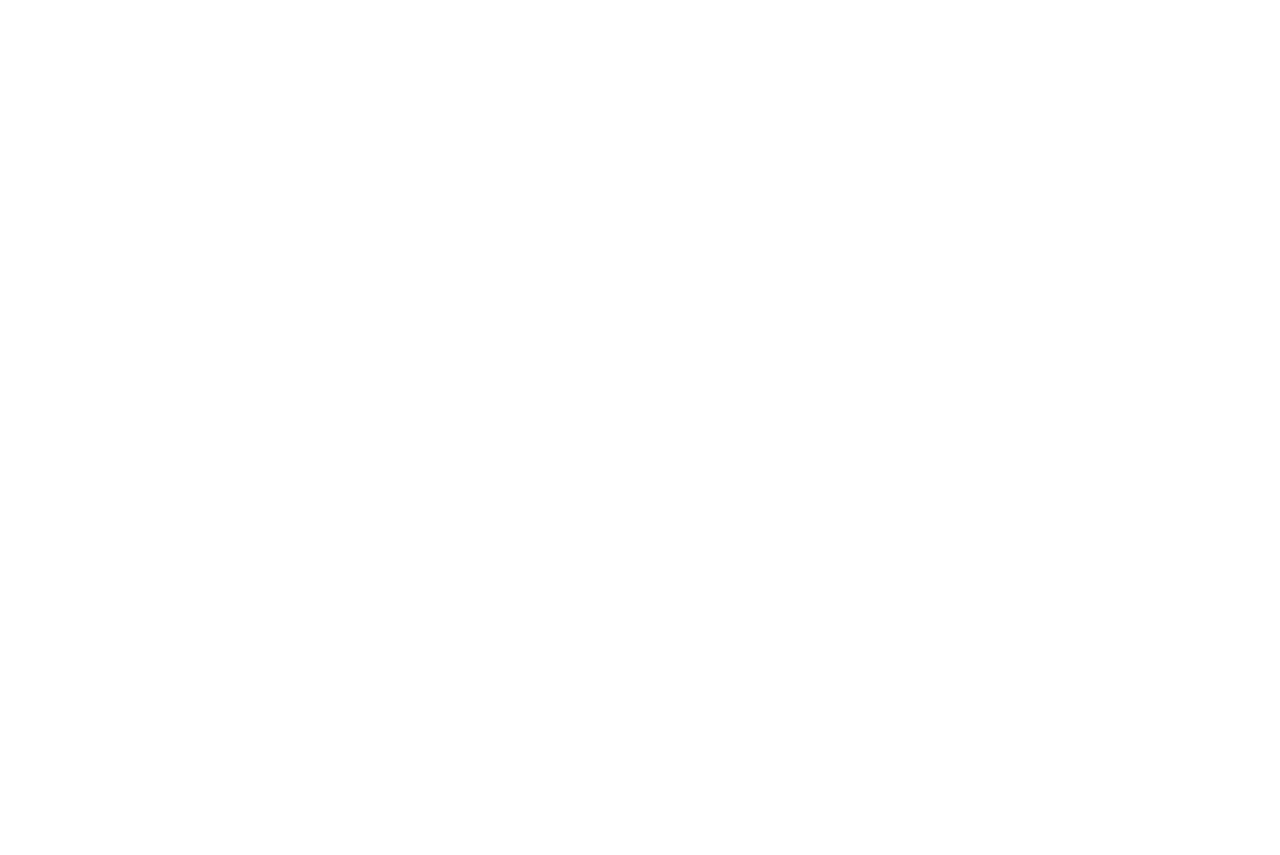
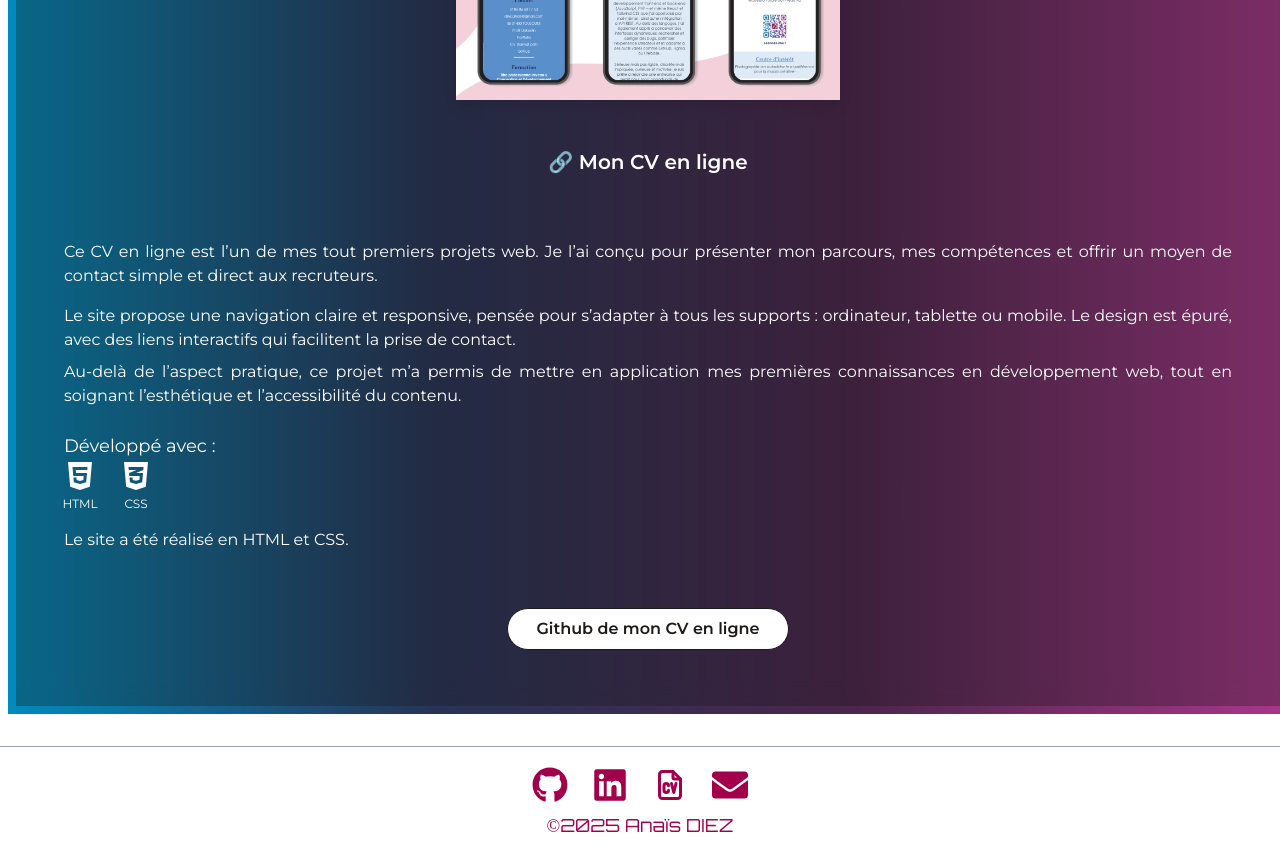
Before and after one commit to Anais-DZ/Portfolio, a React (Vite) app: page /cv in a window 1280 px wide. Before the commit this address had no page. Shown: the part 500-1355 px from the top of the page. Before the commit the page ends 800 px from the top, so only its background shows below. Built offline with nearby package versions, Linux system fonts and the light colour scheme.

Commit message:
ajout de la page cv

```diff
--- a/src/componants/Portfolio.tsx
+++ b/src/componants/Portfolio.tsx
@@ -56,9 +56,9 @@ function Portfolio() {
             Image={["cv.webp"]}
             Title={["🔗 CV en ligne"]}
             Link="https://cv-adiez.vercel.app/"
-            ButtonHref=""
+            ButtonHref="/cv"
             Description={["Mon CV en ligne pour tout type d'écran"]}
-            TitleButton="+ d'infos à venir"
+            TitleButton="Voir le projet"
           />
           <ProjectCard
             Image={["firstpage.webp"]}
--- /dev/null
+++ b/src/pages/CV.tsx
@@ -0,0 +1,34 @@
+import Header from "../componants/Header";
+import LayoutProject from "../componants/LayoutProject";
+import Footer from "../componants/Footer";
+import { FaHtml5, FaCss3Alt } from "react-icons/fa";
+
+
+function CV() {
+    // Liste des icônes spécifiques pour ce projet
+  const techItems = [
+    { icon: <FaHtml5 className="lg:w-8 lg:h-8 w-7 h-7" />, label: "HTML" },
+    { icon: <FaCss3Alt className="lg:w-8 lg:h-8 w-7 h-7" />, label: "CSS" },
+  ];
+
+    return (
+        <>
+            <Header />
+
+            <LayoutProject
+                Image={["/cv.webp", "/cvMobile.webp"]}
+                Title={["🔗 Mon CV en ligne"]}
+                Description={["Ce CV en ligne est l’un de mes tout premiers projets web. Je l’ai conçu pour présenter mon parcours, mes compétences et offrir un moyen de contact simple et direct aux recruteurs.", "Le site propose une navigation claire et responsive, pensée pour s’adapter à tous les supports : ordinateur, tablette ou mobile. Le design est épuré, avec des liens interactifs qui facilitent la prise de contact.", "Au-delà de l’aspect pratique, ce projet m’a permis de mettre en application mes premières connaissances en développement web, tout en soignant l’esthétique et l’accessibilité du contenu.", "Le site a été réalisé en HTML et CSS."]}
+                Link="https://cv-adiez.vercel.app/"
+                ButtonHref="https://github.com/Anais-DZ/Curriculum-Vitae-en-ligne"
+                TitleButton="Github de mon CV en ligne"
+                techItems={techItems}
+            />
+
+            <Footer />
+        </>
+
+    );
+}
+
+export default CV;
--- a/src/routes.tsx
+++ b/src/routes.tsx
@@ -7,6 +7,7 @@ import VerifyAdmin from './pages/VerifyAdmin';
 import ApiWaste from './pages/ApiWaste';
 import PortfolioPage from './pages/PortfolioPage';
 import Gryphiq from './pages/Gryphiq';
+import CV from './pages/CV';
 
 const AppRoutes: React.FC = () => {
     return (
@@ -20,6 +21,7 @@ const AppRoutes: React.FC = () => {
             <Route path="/portfolio" element={<PortfolioPage />} />
             <Route path="/tictactoe" element={<TicTacToe />} />
             <Route path="/gryphiq" element={<Gryphiq />} />
+            <Route path="/cv" element={<CV/>} />
 
         </Routes>
     );
```
Also changed, not shown: public/cvMobile.webp (added).
